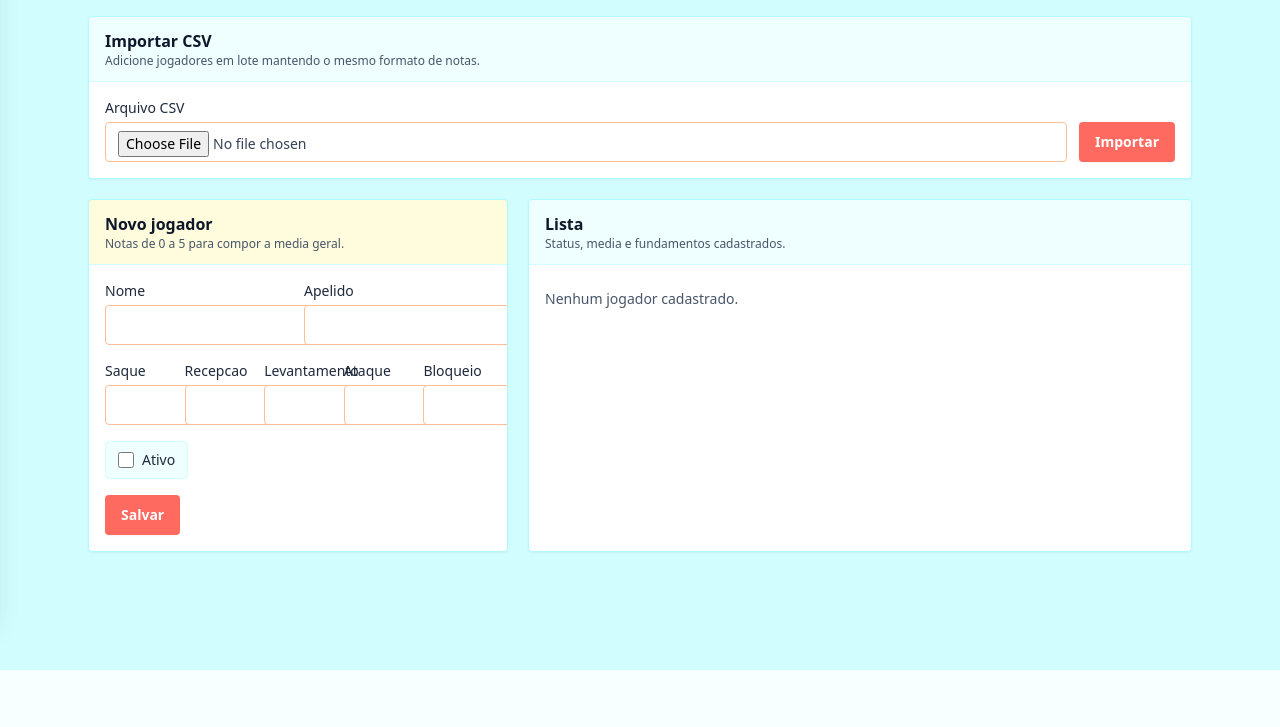
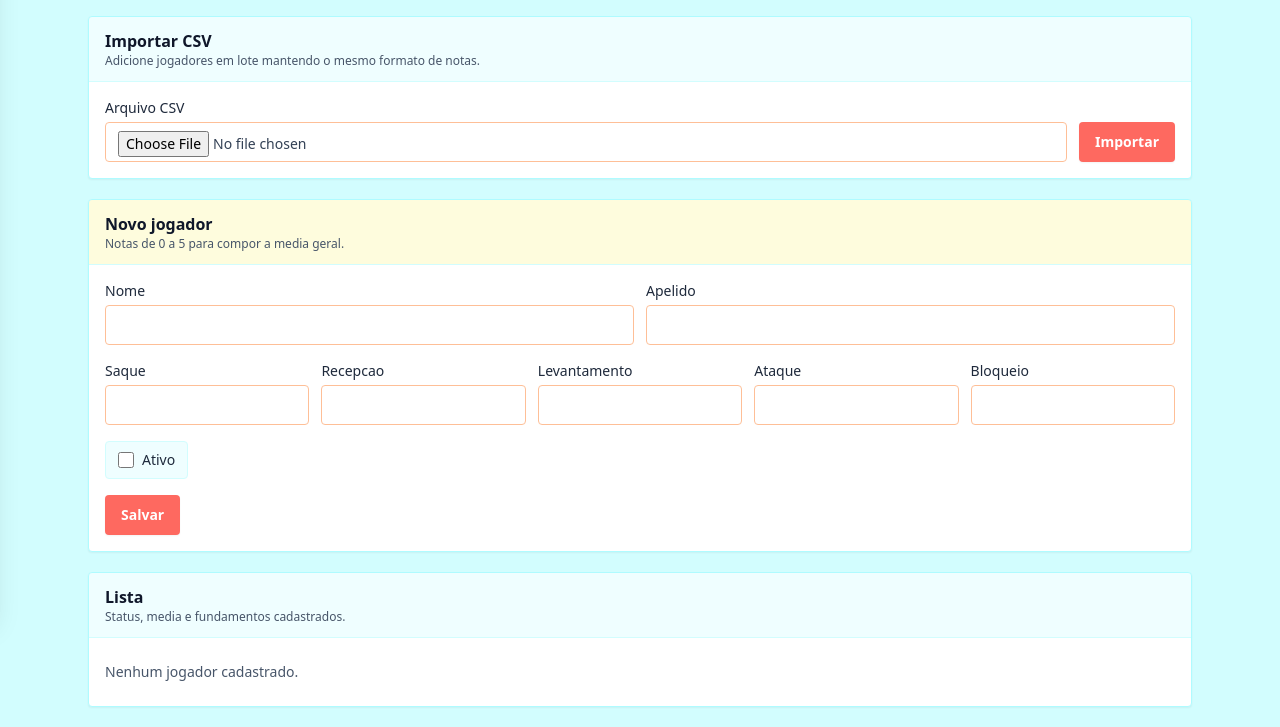
Before and after one commit to miqueiaspcoelho/volley-draw, a FastAPI app: template app/templates/players/index.html in a window 1280 px wide. Shown: the part 187-914 px from the top of the page. Before the commit the page ends 857 px from the top, so only its background shows below. Run offline with FastAPI, Linux system fonts and the light colour scheme; the template is opened without the code that fills it, so the values that code supplies are empty; some libraries are stand-ins or nearby versions.

Commit message:
corrige posição entre campos para adição de jogador e lista de jogadores

```diff
--- a/app/templates/players/index.html
+++ b/app/templates/players/index.html
@@ -37,10 +37,8 @@
       </form>
     </section>
 
-    <div class="grid gap-5 xl:grid-cols-[minmax(0,420px)_1fr]">
-      <div>
-        {% include "players/_form.html" %}
-      </div>
+    <div class="space-y-5">
+      {% include "players/_form.html" %}
       {% include "players/_list.html" %}
     </div>
   </section>
```
